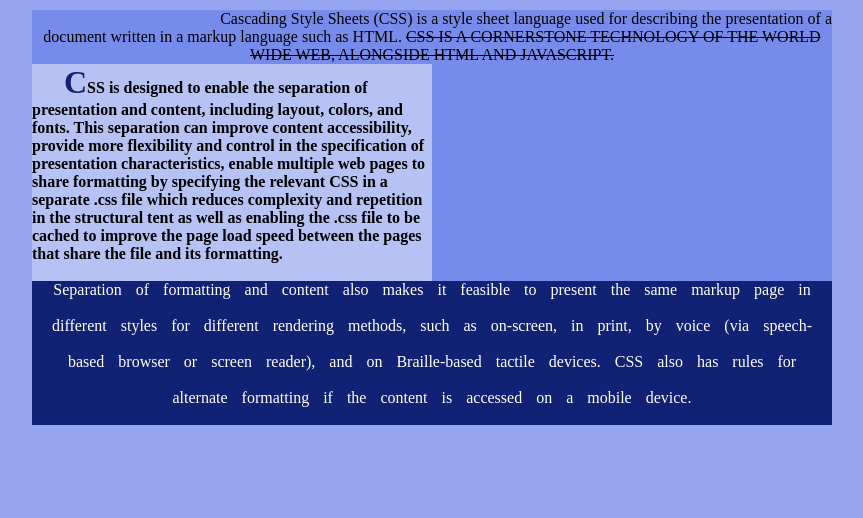
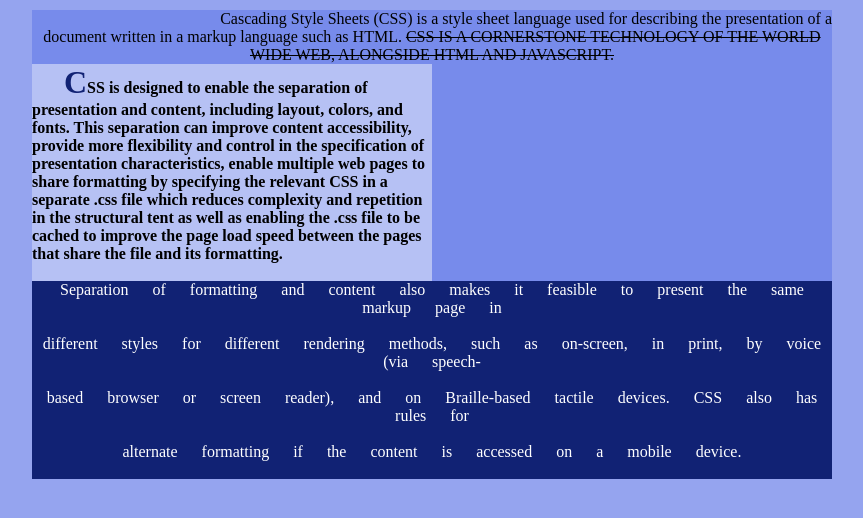
Before and after one commit to MCU-Sule/praktikum5-2172016AlvinRahmatilasyah, a plain HTML site: page Praktikum5/Soal1/index.html in a window 1280 px wide. Shown: the whole page, without its empty margins (208-1071 px from the left). Drawn offline with Linux system fonts and the light colour scheme.

Commit message:
Maaf ada sedikit diubah di word-spacing

```diff
--- a/Praktikum5/Soal1/index.html
+++ b/Praktikum5/Soal1/index.html
@@ -25,7 +25,7 @@
             margin-top: 0px;
             width: 800px;
             text-align: center;
-            word-spacing: 10px;
+            word-spacing: 20px;
             }
         #awal { text-align: right;
               }
```
